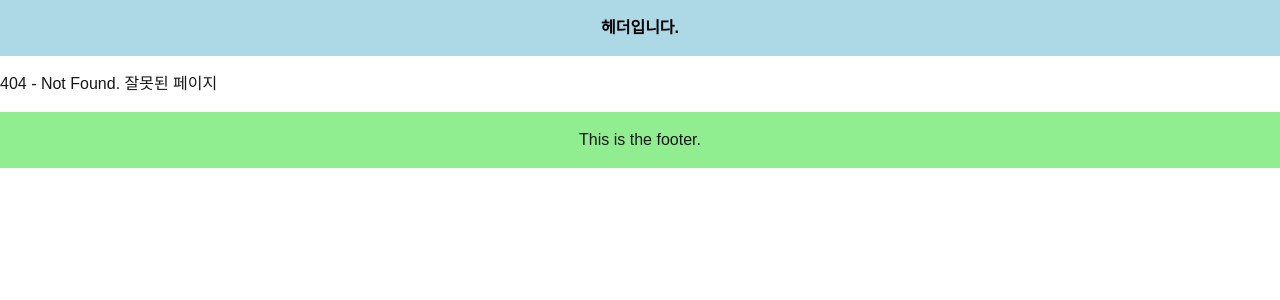
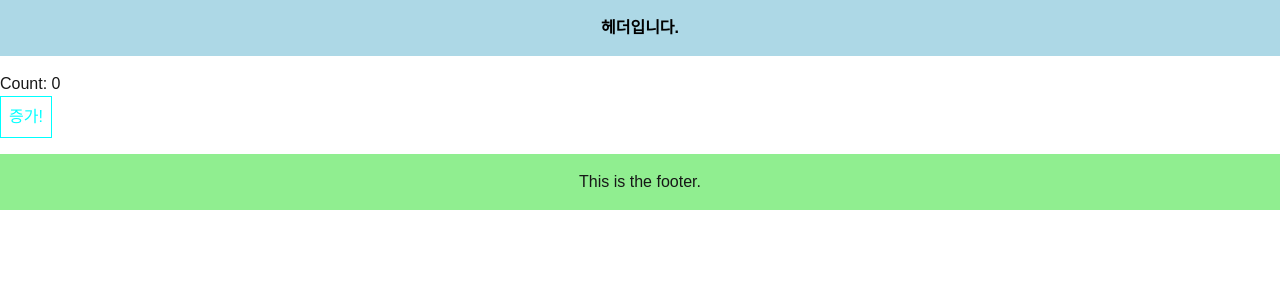
Before and after one commit to Halozhan/backend-lecture, a Next.js app: page /counter in a window 1280 px wide. Before the commit this address had no page. Shown: the top 300 px of the page. Built offline with nearby package versions, Linux system fonts and the light colour scheme.

Commit message:
CSR 코드와 SSR 코드가 한 파일에 곂쳐있을 때 오류가 발생한다.

```diff
--- /dev/null
+++ b/src/app/counter/page.tsx
@@ -0,0 +1,27 @@
+"use client";
+import { Metadata } from "next";
+import { useState } from "react";
+
+export const metadata: Metadata = {
+  title: "Counter Page",
+};
+
+export default function CounterPage() {
+  const [count, setCount] = useState(0);
+  return (
+    <div>
+      <p>Count: {count}</p>
+      <div
+        onClick={() => setCount(count + 1)}
+        style={{
+          color: "cyan",
+          border: "1px solid cyan",
+          padding: 8,
+          display: "inline-block",
+        }}
+      >
+        증가!
+      </div>
+    </div>
+  );
+}
```
